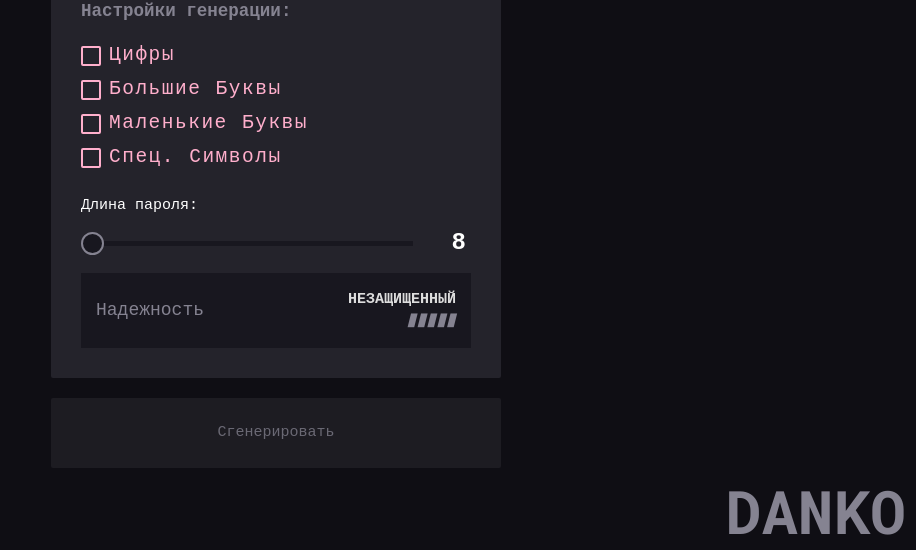
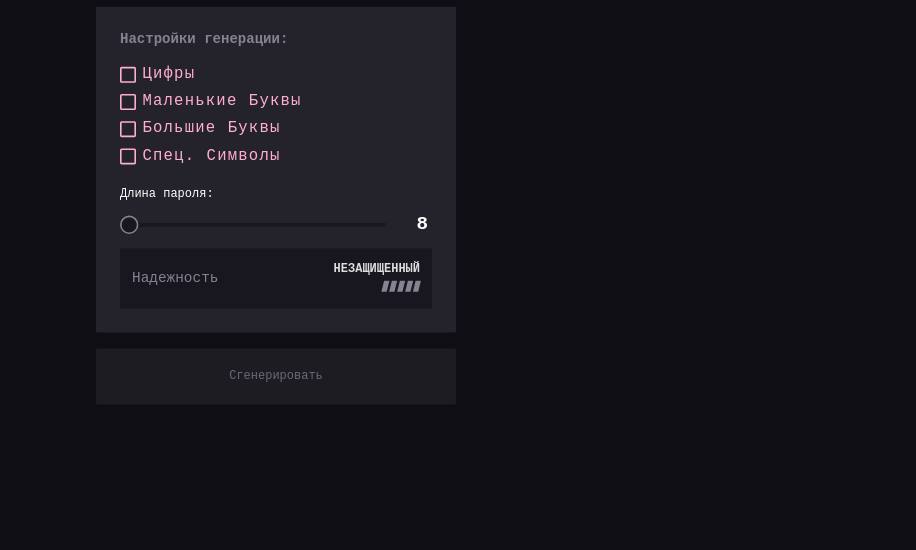
Before and after one commit to Danko118/react-passgen, a React app: page / in a window 1280 px wide. Shown: the part 250-800 px from the top of the page, without its empty margins (364-1280 px from the left). Built offline with nearby package versions, Linux system fonts and the light colour scheme; a web font is replaced by a local one.

Commit message:
adaptive fix

```diff
--- a/src/components/Passgen/Passgen.js
+++ b/src/components/Passgen/Passgen.js
@@ -37,13 +37,13 @@ const Passgen = ({
                 className={(warning)? Style.warning : ""}
                 checked={isLower}
                 onClick={setLower}
-                title={"Большие Буквы"}
+                title={"Маленькие Буквы"}
             />
             <Checkbox
                 className={(warning)? Style.warning : ""}
                 checked={isUpper}
                 onClick={setUpper}
-                title={"Маленькие Буквы"}
+                title={"Большие Буквы"}
             />
             <Checkbox
                 className={(warning)? Style.warning : ""}
--- a/src/index.css
+++ b/src/index.css
@@ -17,6 +17,7 @@ body {
 #root {
   width: 100vw;
   height: 100vh;
+  position: relative;
   overflow: hidden;
 }
 
--- a/src/pages/app.js
+++ b/src/pages/app.js
@@ -58,7 +58,6 @@ function App() {
             Сгенерировать
           </button>
         </div>
-        <div className={Style.Logo}>DANKO</div>
     </div>
   );
 }
--- a/src/pages/app.module.scss
+++ b/src/pages/app.module.scss
@@ -1,6 +1,7 @@
 .wrapper {
     width: 100%;
     height: 100%;
+    transition: 0.2s all cubic-bezier(0.175, 0.885, 0.32, 1.275);
 
     display: flex;
     justify-content: center;
@@ -54,13 +55,15 @@
 
 }
 
-.Logo {
-    position: fixed;
-    right: 10px;
-    bottom: 0;
-    letter-spacing: 0.1px;
-    font-size: 4rem;
-    font-family: 'Roboto Mono', monospace;
-    user-select: none;
-    font-weight: 700;
+@media screen and (max-width:1320px) {
+    .wrapper {
+        transform: scale(0.8);
+    }
 }
+
+
+@media screen and (max-width:450px) {
+    .wrapper {
+        transform: scale(0.5);
+    }
+}
```
Also changed, not shown: src/components/Passgen/Passgen.module.scss (line endings or trailing spaces).
